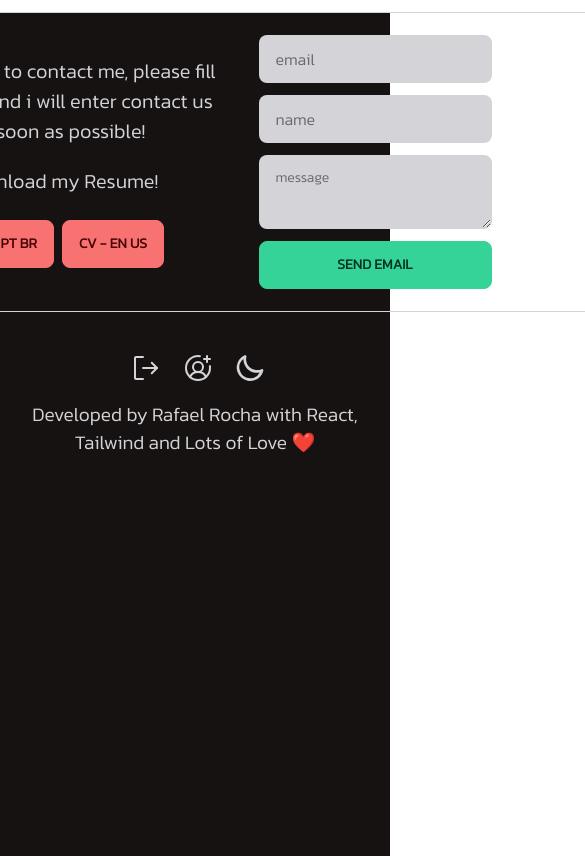
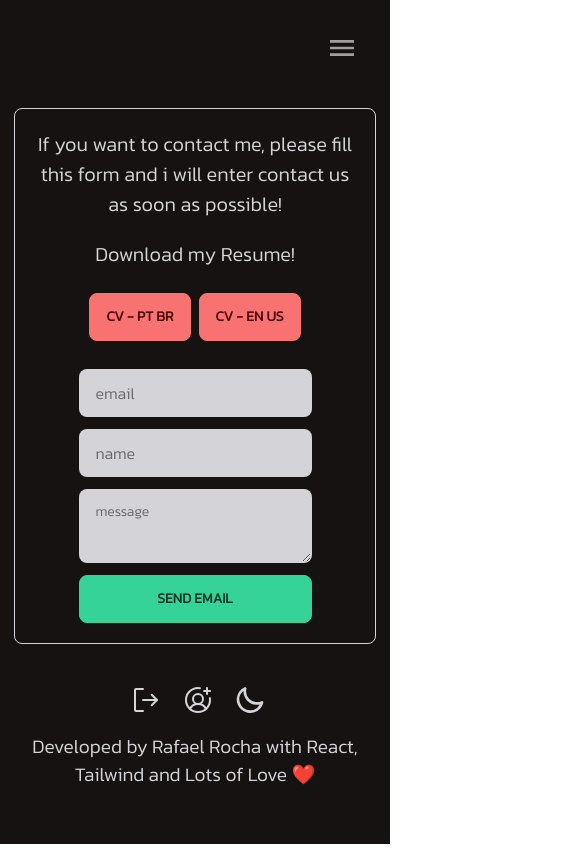
Before and after one commit to RafaelRRhocha/Portfolio, a React (Vite) app: page /contact in a window 390 px wide. Shown: the whole page, 585 px wide, since content can reach past the window. Built offline with nearby package versions, Linux system fonts and the light colour scheme.

Commit message:
feat: :fire: finish mobile first in all project

```diff
--- a/src/components/BackEndProjects.jsx
+++ b/src/components/BackEndProjects.jsx
@@ -1,12 +1,16 @@
 import React from 'react';
 import { Footer } from './Footer';
 import { Header } from './Header';
+import MenuHamburger from './MenuHamburger';
 
 export function BackEndProjects() {
   return(
     <div className="color">
       <Header />
-      <h1 className="text-center">Em Breve!</h1>
+      <div className="lg:hidden xl:hidden">
+        <MenuHamburger />
+      </div>
+      <h1 className="text-center">Coming Soon!</h1>
       <Footer />
     </div>
   )
--- a/src/components/FrontEndProjects.jsx
+++ b/src/components/FrontEndProjects.jsx
@@ -1,16 +1,20 @@
 import React from 'react';
 import { Footer } from './Footer';
 import { Header } from './Header';
+import MenuHamburger from './MenuHamburger';
 
 export function FrontEndProjects() {
   return (
    <div className="color">
     <Header />
-      <section className='Projetos pt-20'>
-        <h1 className='text-4xl'>
-          <strong>Front End Projects:</strong>
-        </h1>
-        <nav className='box-geral'>
+    <div className="lg:hidden xl:hidden">
+      <MenuHamburger />
+    </div>
+    <div className='Projetos lg:pt-20 xl:pt-20 sm:pt-5 md:pt-5'>
+      <h1 className='text-4xl'>
+        <strong>Front End Projects:</strong>
+      </h1>
+        <nav className='box-geral sm:flex-col md:flex-col lg:flex-row xl:flex-row items-center'>
           <div className='box'>
             <div className='text-content'>
               <img src="https://user-images.githubusercontent.com/99758843/178772396-7737bcce-9276-4a20-9dbd-8c1d5afb62b0.svg" alt='pokebola' className='h-14' />
@@ -67,7 +71,7 @@ export function FrontEndProjects() {
           </div>
         </nav>
 
-        <nav className='box-geral'>
+        <nav className='box-geral sm:flex-col md:flex-col lg:flex-row xl:flex-row items-center'>
           <div className='box'>
             <div className='text-content'>
               <img src="https://user-images.githubusercontent.com/99758843/178772380-b06f5cdf-f36c-48c1-9995-e49d6dbdc87b.svg" alt='color' className='h-14' />
@@ -124,7 +128,7 @@ export function FrontEndProjects() {
           </div>
         </nav>
 
-        <nav className='box-geral'>
+        <nav className='box-geral sm:flex-col md:flex-col lg:flex-row xl:flex-row items-center'>
           <div className='box'>
             <div className='text-content'>
               <img src="https://user-images.githubusercontent.com/99758843/178772407-6d19772c-a353-4015-b359-26109fb4523c.svg" alt='color' className='h-14' />
@@ -189,7 +193,7 @@ export function FrontEndProjects() {
           </div>
         </nav>
 
-        <nav className='box-geral'>
+        <nav className='box-geral sm:flex-col md:flex-col lg:flex-row xl:flex-row items-center'>
           <div className='box'>
             <div className='text-content flex flex-col items-center'>
               <img src="https://user-images.githubusercontent.com/99758843/180787757-108c0f58-e8e4-484d-a495-76b4864b2c57.png" alt='wallet' className='h-14 w-14' />
@@ -248,7 +252,7 @@ export function FrontEndProjects() {
           </div>
         </nav>
 
-        <nav className='box-geral'>
+        <nav className='box-geral sm:flex-col md:flex-col lg:flex-row xl:flex-row items-center'>
           <div className='box'>
             <div className='text-content flex flex-col items-center'>
               <img src="https://img.icons8.com/color/192/netflix.png" alt='Netflix' className='h-14 w-14' />
@@ -302,7 +306,7 @@ export function FrontEndProjects() {
           </div>
         </nav>
 
-        <nav className='box-geral'>
+        <nav className='box-geral sm:flex-col md:flex-col lg:flex-row xl:flex-row items-center'>
           <div className='box'>
             <div className='text-content'>
               <img src="https://user-images.githubusercontent.com/99758843/178772385-b1885cd7-46b1-4024-bd20-eacd1a467be3.svg" alt='Super Mario' className='h-14' />
@@ -355,7 +359,7 @@ export function FrontEndProjects() {
             </div>
           </div>
         </nav>
-      </section>
+      </div>
       <Footer />
    </div>
   );
--- a/src/css/cards.css
+++ b/src/css/cards.css
@@ -9,7 +9,6 @@
 
 .box-geral {
   display: flex;
-  flex-direction: row;
   justify-content: center;
   gap: 50px;
   margin-top: 50px;
--- a/src/pages/Forms.jsx
+++ b/src/pages/Forms.jsx
@@ -3,6 +3,7 @@ import cvPTBR from "../files/CV-PTBR.pdf";
 import cvENUS from "../files/CV-ENUS.pdf";
 import { Header } from '../components/Header';
 import { Footer } from '../components/Footer';
+import MenuHamburger from '../components/MenuHamburger';
 
 export function Forms() {
   const [sendRequest, setSendRequest] = useState(false);
@@ -17,10 +18,14 @@ export function Forms() {
   };
 
   return (
-    <>
+    <div className="color">
       <Header />
-      <div className="flex flex-col gap-3 items-center justify-center mt-[3%]">
-          <div className="flex gap-10 items-center justify-center border-[#d4d4d8] border p-2 rounded-lg w-[800px] h-[300px]">
+      <div className="lg:hidden xl:hidden">
+        <MenuHamburger />
+      </div>
+      <div className="flex justify-center">
+        <div className="flex sm:flex-col md:flex-col lg:flex-row xl:flex-row gap-7 items-center justify-center mt-[3%] border-[#d4d4d8] border sm:p-5 md:p-10 lg:p-10 xl:p-10 rounded-lg">
+            <div className="flex gap-10">
               <div className="flex flex-col items-center gap-5">
                   <p className="text-[20px] w-[320px]">
                     If you want to contact me,
@@ -37,6 +42,8 @@ export function Forms() {
                     </a>
                   </div>
               </div>
+            </div>
+            <div>
               {!sendRequest ? (
                 <form className="flex flex-col gap-3">
                   <input
@@ -68,7 +75,8 @@ export function Forms() {
               )}
             </div>
           </div>
+      </div>
       <Footer />
-    </>
+    </div>
   )
 }
--- a/src/pages/Training.jsx
+++ b/src/pages/Training.jsx
@@ -15,7 +15,7 @@ export function Training() {
           <strong>Training:</strong>
         </h1>
         <div className='flex justify-center font-semibold pt-[60px]'>
-          <nav className='itens-formacoes flex sm:flex-col sm:gap-10 md:flex-col md:gap-10 text-center sm:text-[20px] justify-center'>
+          <nav className='flex sm:flex-col md:flex-col lg:flex-row xl:flex-row sm:gap-10 md:gap-10 text-center sm:text-[20px] justify-center'>
             <a
               className='zoom'
               href='https://drive.google.com/file/d/1kvqlPQDmbvX_4H40O9n96eOTxLlLs4wn/view'
```
Lines whose indentation alone changed are shown as unchanged.
